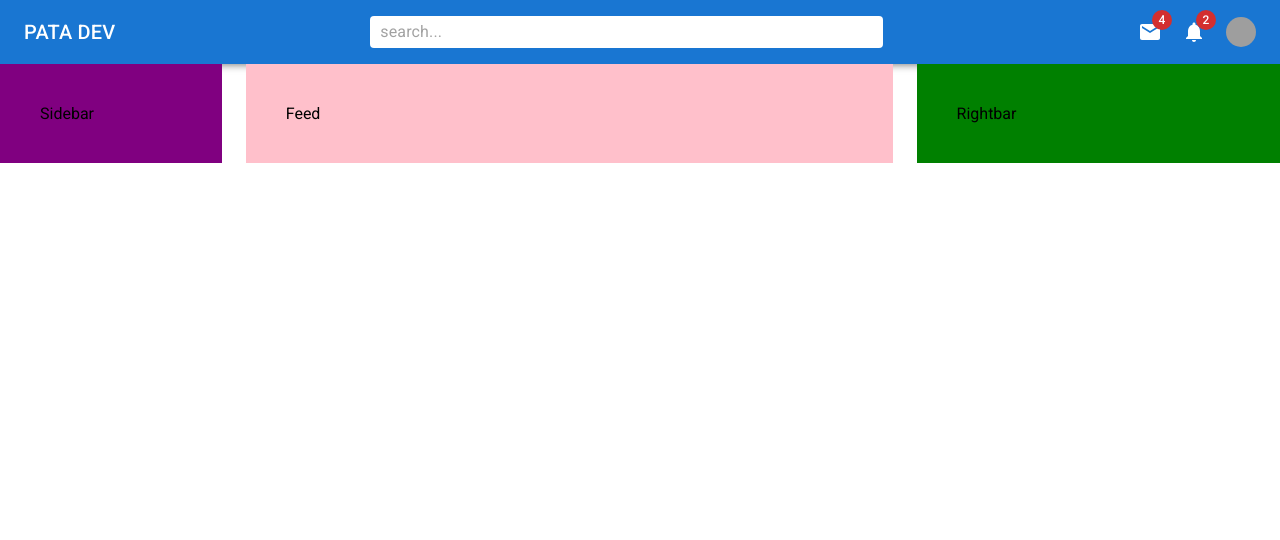
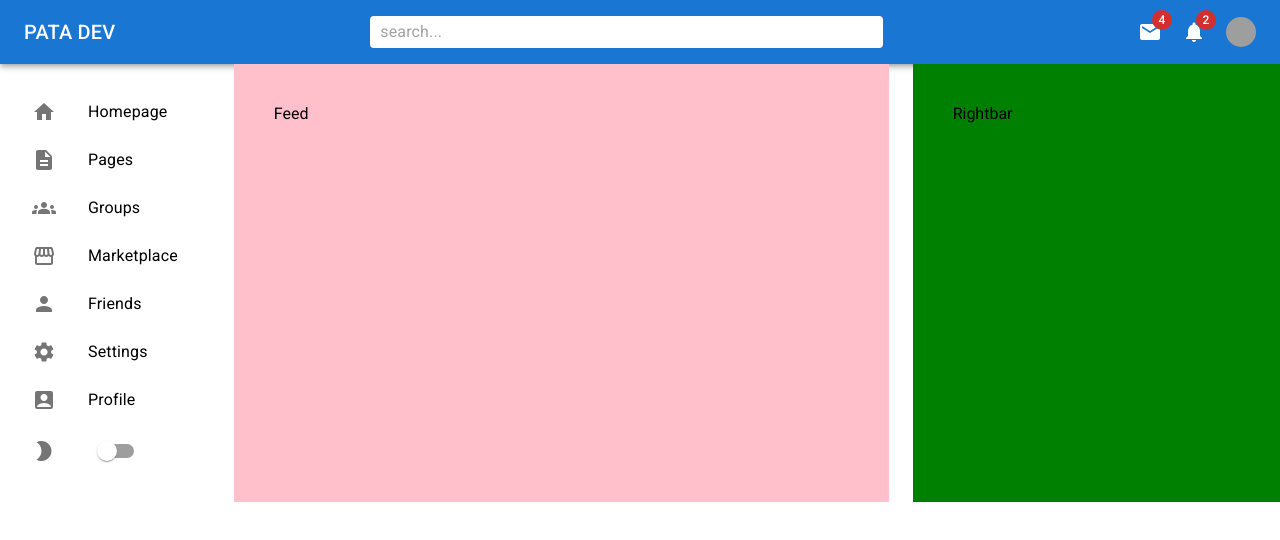
Before and after one commit to PatNepp/mui5-practice, a React (Create React App) app: page / in a window 1280 px wide. Shown: the top 540 px of the page. Built offline with nearby package versions, Linux system fonts and the light colour scheme; grey boxes are pictures that could not be loaded.

Commit message:
sidebar list

```diff
--- a/src/components/Sidebar.jsx
+++ b/src/components/Sidebar.jsx
@@ -1,9 +1,77 @@
-import { Box } from '@mui/material'
+import { Box, List, ListItem, ListItemButton, ListItemIcon, ListItemText, Switch, } from '@mui/material'
+import {AccountBox, Description, Groups, Home, ModeNight, Person, Settings, Storefront} from '@mui/icons-material'
 import React from 'react'
 
 const Sidebar = () => {
   return (
-    <Box sx={{ backgroundColor: 'purple', padding: 5, display: {xs: 'none', sm: 'block'} }} flex={1}>Sidebar</Box>
+    <Box sx={{ display: {xs: 'none', sm: 'block'} }} flex={1} p={2}>
+      <List>
+          <ListItem disablePadding>
+            <ListItemButton component='a' href='#home'>
+              <ListItemIcon>
+                <Home />
+              </ListItemIcon>
+              <ListItemText primary="Homepage" />
+            </ListItemButton>
+          </ListItem>
+          <ListItem disablePadding>
+            <ListItemButton component='a' href='#home'>
+              <ListItemIcon>
+                <Description />
+              </ListItemIcon>
+              <ListItemText primary="Pages" />
+            </ListItemButton>
+          </ListItem>
+          <ListItem disablePadding>
+            <ListItemButton component='a' href='#home'>
+              <ListItemIcon>
+                <Groups />
+              </ListItemIcon>
+              <ListItemText primary="Groups" />
+            </ListItemButton>
+          </ListItem>
+          <ListItem disablePadding>
+            <ListItemButton component='a' href='#home'>
+              <ListItemIcon>
+                <Storefront />
+              </ListItemIcon>
+              <ListItemText primary="Marketplace" />
+            </ListItemButton>
+          </ListItem>
+          <ListItem disablePadding>
+            <ListItemButton component='a' href='#home'>
+              <ListItemIcon>
+                <Person />
+              </ListItemIcon>
+              <ListItemText primary="Friends" />
+            </ListItemButton>
+          </ListItem>
+          <ListItem disablePadding>
+            <ListItemButton component='a' href='#home'>
+              <ListItemIcon>
+                <Settings />
+              </ListItemIcon>
+              <ListItemText primary="Settings" />
+            </ListItemButton>
+          </ListItem>
+          <ListItem disablePadding>
+            <ListItemButton component='a' href='#home'>
+              <ListItemIcon>
+                <AccountBox />
+              </ListItemIcon>
+              <ListItemText primary="Profile" />
+            </ListItemButton>
+          </ListItem>
+          <ListItem disablePadding>
+            <ListItemButton component='a' href='#home'>
+              <ListItemIcon>
+                <ModeNight />
+              </ListItemIcon>
+              <Switch />
+            </ListItemButton>
+          </ListItem>
+      </List>
+    </Box>
   )
 }
 
```
